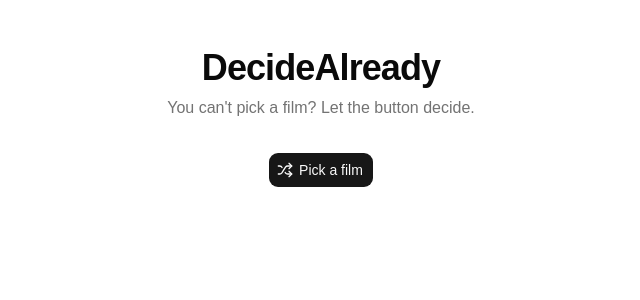
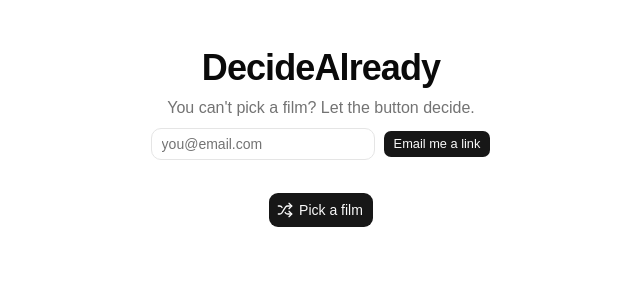
Before and after one commit to MuSobanAkbar/DecideAlready, a React (Vite) app in the folder frontend/: page / in a window 1280 px wide. Shown: the top 300 px of the page, without its empty margins (319-959 px from the left). Built offline with nearby package versions, Linux system fonts and the light colour scheme; no server answers.

Commit message:
sign in with supabase authentication added

```diff
--- a/frontend/package.json
+++ b/frontend/package.json
@@ -13,6 +13,7 @@
   "dependencies": {
     "@base-ui/react": "^1.8.0",
     "@fontsource-variable/geist": "^5.3.0",
+    "@supabase/supabase-js": "^2.118.0",
     "@tailwindcss/vite": "^4.3.3",
     "class-variance-authority": "^0.7.1",
     "cn": "^0.4.0",
--- a/frontend/src/App.tsx
+++ b/frontend/src/App.tsx
@@ -17,7 +17,7 @@
 
 import { Alert, AlertDescription, AlertTitle } from "@/components/ui/alert";
 import { MovieCardSkeleton } from "@/components/ui/MovieCardSkeleton";
-
+import { AuthBar } from "@/components/ui/AuthBar";
 interface MovieResponse
 {
     title: string;
@@ -62,6 +62,7 @@
       <header className="flex flex-col items-center gap-2 text-center">
   <h1 className="text-4xl font-bold tracking-tight">DecideAlready</h1>
   <p className="text-muted-foreground">You can't pick a film? Let the button decide.</p>
+  <AuthBar />
 </header>
 
 
--- /dev/null
+++ b/frontend/src/components/ui/AuthBar.tsx
@@ -0,0 +1,61 @@
+import { useEffect, useState, type FormEvent } from "react";
+import { Button } from "@/components/ui/button";
+import { Input } from "@/components/ui/input";
+import { supabase } from "@/lib/supabase";
+export function AuthBar() {
+  const [userEmail, setUserEmail] = useState<string | null>(null);
+  const [email, setEmail] = useState("");
+  const [sent, setSent] = useState(false);
+  const [error, setError] = useState<string | null>(null);
+
+  useEffect(() => {
+    const { data } = supabase.auth.onAuthStateChange((_event, session) => {
+      setUserEmail(session?.user.email ?? null);
+    });
+    return () => data.subscription.unsubscribe();
+  }, []);
+
+  async function sendLink(event: FormEvent) {
+    event.preventDefault();
+    setError(null);
+    const { error } = await supabase.auth.signInWithOtp({
+      email,
+      options: { emailRedirectTo: window.location.origin },
+    });
+    if (error) {
+      setError(error.message);
+    } else {
+      setSent(true);
+    }
+  }
+
+  if (userEmail) {
+    return (
+      <div className="flex items-center gap-3 text-sm">
+        <span className="text-muted-foreground">Signed in as {userEmail}</span>
+        <Button variant="outline" size="sm" onClick={() => supabase.auth.signOut()}>
+          Sign out
+        </Button>
+      </div>
+    );
+  }
+
+  if (sent) {
+    return <p className="text-sm text-muted-foreground">Check your email for the sign-in link.</p>;
+  }
+
+  return (
+    <form onSubmit={sendLink} className="flex items-center gap-2">
+      <Input
+        type="email"
+        required
+        value={email}
+        onChange={(e) => setEmail(e.target.value)}
+        placeholder="you@email.com"
+        className="w-56"
+      />
+      <Button type="submit" size="sm">Email me a link</Button>
+      {error && <p className="text-sm text-destructive">{error}</p>}
+    </form>
+  );
+}
--- /dev/null
+++ b/frontend/src/components/ui/input.tsx
@@ -0,0 +1,19 @@
+import * as React from "react"
+import { Input as InputPrimitive } from "@base-ui/react/input"
+import { cn } from "cn"
+
+function Input({ className, type, ...props }: React.ComponentProps<"input">) {
+  return (
+    <InputPrimitive
+      type={type}
+      data-slot="input"
+      className={cn(
+        "h-8 w-full min-w-0 rounded-lg border border-input bg-transparent px-2.5 py-1 text-base transition-colors outline-none file:inline-flex file:h-6 file:border-0 file:bg-transparent file:text-sm file:font-medium file:text-foreground placeholder:text-muted-foreground focus-visible:border-ring focus-visible:ring-3 focus-visible:ring-ring/50 disabled:pointer-events-none disabled:cursor-not-allowed disabled:bg-input/50 disabled:opacity-50 aria-invalid:border-destructive aria-invalid:ring-3 aria-invalid:ring-destructive/20 md:text-sm dark:bg-input/30 dark:disabled:bg-input/80 dark:aria-invalid:border-destructive/50 dark:aria-invalid:ring-destructive/40",
+        className
+      )}
+      {...props}
+    />
+  )
+}
+
+export { Input }
--- /dev/null
+++ b/frontend/src/lib/supabase.ts
@@ -0,0 +1,6 @@
+import { createClient } from "@supabase/supabase-js";
+
+export const supabase = createClient(
+  import.meta.env.VITE_SUPABASE_URL,
+  import.meta.env.VITE_SUPABASE_PUBLISHABLE_KEY,
+);
```
Also changed, not shown: 1 other file (tests, documents, lock files or other folders).
